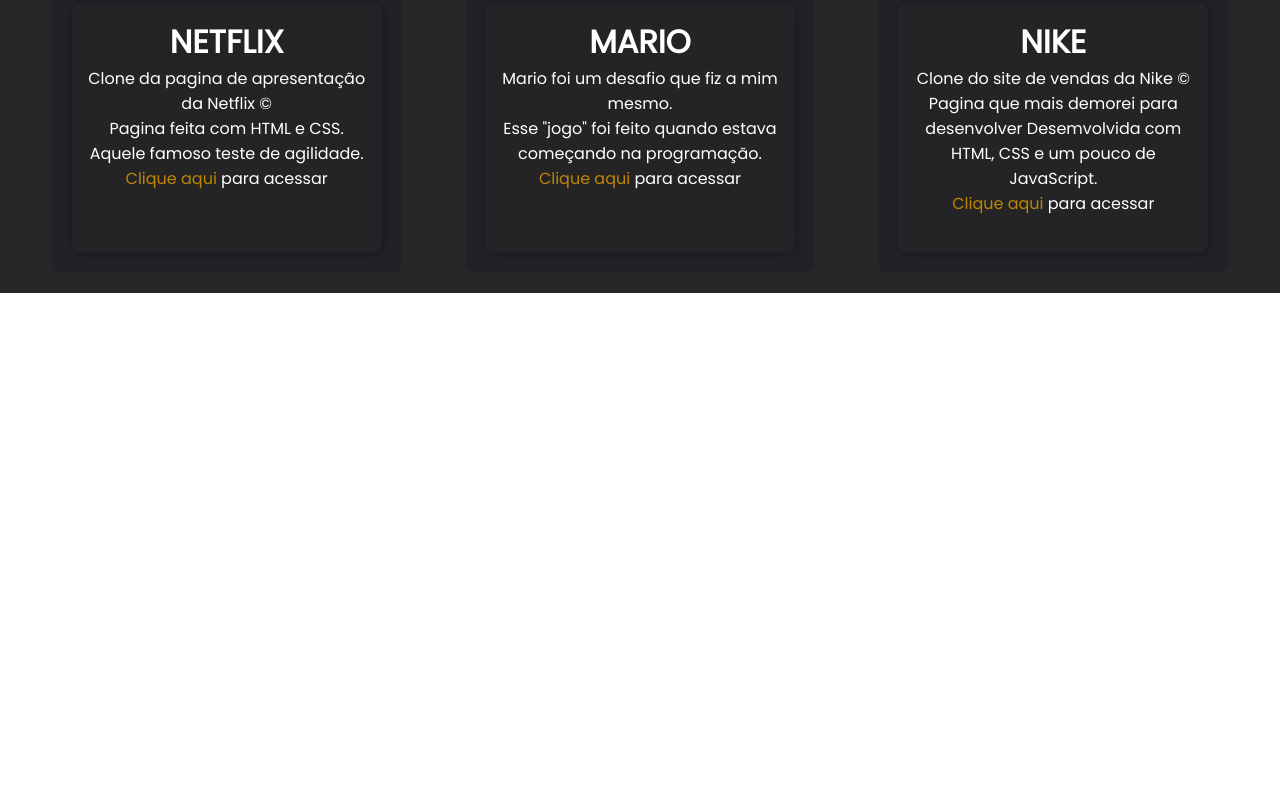
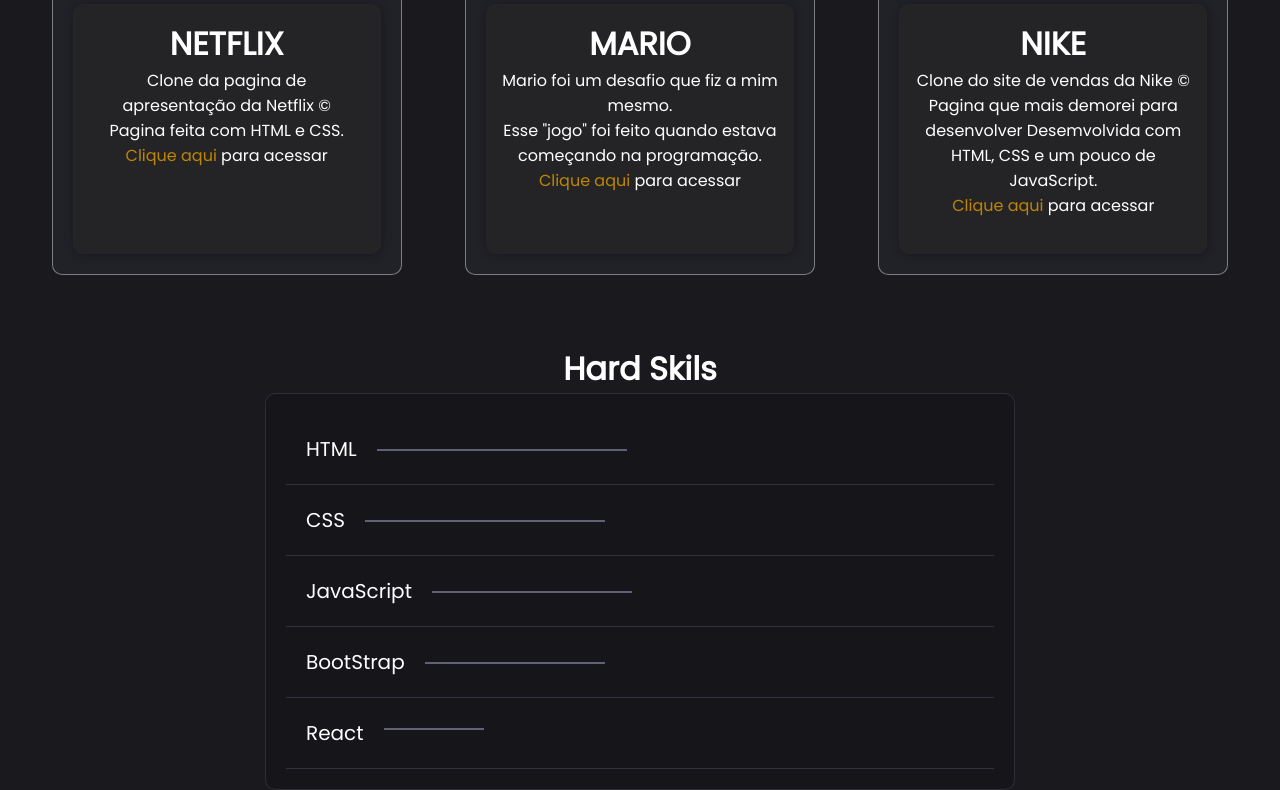
Before and after one commit to Carlos-EduardoCS/carlos-eduardo, a plain HTML site: page index.html in a window 1280 px wide. Shown: the part 1716-2506 px from the top of the page. Before the commit the page ends 2009 px from the top, so only its background shows below. Drawn offline with nearby package versions, Linux system fonts and the light colour scheme.

Commit message:
5nd comit

```diff
--- a/index.html
+++ b/index.html
@@ -8,9 +8,10 @@
     <link rel="stylesheet" href="src/design/mediaquery.css">
     <link rel="stylesheet" href="src/design/page2.css">
     <link rel="stylesheet" href="src/design/page2-mediaq.css">
-    <link rel="stylesheet" href="src/design/page3.css
-    ">
+    <link rel="stylesheet" href="src/design/page3.css">
     <link rel="stylesheet" href="src/design/page3-mediaq.css">
+    <link rel="stylesheet" href="src/design/page4.css">
+    <link rel="stylesheet" href="src/design/page4-mediaq.css">
 
     <link rel="stylesheet" href="https://cdnjs.cloudflare.com/ajax/libs/font-awesome/6.4.2/css/all.min.css"/>
 
@@ -62,7 +63,7 @@
                     <hr class="line1">
                 </div>
                 <div class="more-about" >
-                    Desenvolvedor e Programador Front end, <br>
+                    Desenvolvedor e Programador Front end. <br>
                     <strong>Javascript e React JS </strong> <br>
                     <a class="fisrt-child" href="https://github.com/Carlos-EduardoCS" target="_blank"> Github <i class="fa-brands fa-github fa-sm" style="color: #BE8600;"></i>
                     </a>
@@ -75,14 +76,15 @@
                 <hr class="line2">
                 <div class="breve-apre">
                     <p>
-                        Fala aí, 👋 meu nome é Carlos tenho 17 anos, e sou apaixonado por desafios.
-                        Quer saber mais?
+                        Fala aí, 👋 meu nome é Carlos, tenho 17 anos, e sou desenvolvedor e programador.
                     </p>
                 </div>
                 <a href="https://api.whatsapp.com/send/?phone=5519996643835&text&type=phone_number&app_absent=0" target="_blank">
-                    <button class="btn-class-name">
-                        Fale comigo
-                    </button>
+                    <abbr title="Para projetos clique aqui.">
+                        <button class="btn-class-name">
+                            Fale comigo
+                        </button>
+                    </abbr>
                 </a>
             </div>
             <img  class="carlos-memoji" src="src/imgs/carlos-memoji.png" alt="">
@@ -103,7 +105,9 @@
                         <img class="card-img"
                         src="src/imgs/Humaaans - 2 Characters (3).png" alt="">
                     </div>
-                    <p>Tenho uma otima cuminicação e trabalho em equipe.</p>
+                    <p>Otima cuminicação e trabalho em equipe.<br>
+                        Prezando sempre pela qualidade.
+                    </p>
                 </div>
 
                 <div class="card2">
@@ -119,7 +123,7 @@
                     <div class="card-img">
                         <img class="card-img" src="src/imgs/Humaaans - 1 Character.png" alt="">
                     </div>
-                    <p>Desenvolvimento Mobile focado em Front End</p>
+                    <p>Desenvolvimento Web e Mobile focado em Front End</p>
                 </div>
             </div>
             </div>
@@ -140,7 +144,6 @@
                             <p>
                                 Clone da pagina de apresentação da Netflix &copy; <br>
                                 Pagina feita com HTML e CSS. <br>
-                                Aquele famoso teste de agilidade.
                             </p>
                             <p>
                                 <a href="https://br-sp-netflix.netlify.app/" target="_blank">Clique aqui</a> para acessar
@@ -191,6 +194,37 @@
                 </div>
             </div>
         </div>
+
+        <!--  page4  -->
+        <div id="hard__skils" class="hard_skils">
+            <div class="contaianer__hardskils">
+                <h1>
+                    Hard Skils
+                </h1>
+                <div class="box">
+                    <div class="linguagem">
+                        <p>HTML</p>
+                        <hr class="row">
+                    </div>
+                    <div class="linguagem">
+                        <p>CSS</p>
+                        <hr class="row2">
+                    </div>
+                    <div class="linguagem">
+                        <p>JavaScript</p>
+                        <hr class="row3">
+                    </div>
+                    <div class="linguagem">
+                        <p>BootStrap</p>
+                        <hr class="row4">
+                    </div>
+                    <div class="linguagem">
+                        <p> React </p>
+                        <hr class="row5">
+                    </div>
+                </div>
+            </div>
+        </div>
     </main>
 </body>
 
--- a/src/design/index.css
+++ b/src/design/index.css
@@ -30,7 +30,7 @@
 }
 
 main{
-    background-color: #272727;
+    background-color: #19191e;
 }
 
 .container{
--- a/src/design/mediaquery.css
+++ b/src/design/mediaquery.css
@@ -19,13 +19,13 @@
     .carlos-memoji{
         display: block;
         position: absolute;
-        background-color: #292931;
+        background-color: #15151a;
         padding: 70px;
         border-radius: 50%;
         margin-left: 50%;
         margin-top: 25px;
-        height: 500px;
-        width: 500px;
+        height: 530px;
+        width: 530px;
     }
 
     .guide-buttons{
--- a/src/design/page2-mediaq.css
+++ b/src/design/page2-mediaq.css
@@ -24,7 +24,7 @@
         padding: 50px;
         margin-top: 20px;
         width: 500px;
-        border: 1px solid rgb(243, 240, 240);
+        border: 1px solid rgba(255, 255, 255, 0.412);
         border-radius: 25px;
         background-color: #212128;
         color: #fff;
--- a/src/design/page2.css
+++ b/src/design/page2.css
@@ -19,7 +19,7 @@
     height: 410px;
     padding: 50px;
     margin-top: 20px;
-    border: 1px solid rgb(243, 240, 240);
+    border: 1px solid rgba(255, 255, 255, 0.412);
     border-radius: 25px;
     background-color: #212128;
     color: #fff;
--- a/src/design/page3.css
+++ b/src/design/page3.css
@@ -18,6 +18,7 @@
     margin: 0 auto;
     width: 300px;
     background-color:  #212128;
+    border: 1px solid rgba(255, 255, 255, 0.412);
     border-radius: 10px;
     margin-top: 20px;
 }
@@ -28,6 +29,7 @@
     background-color: #2727278a;
     border-radius: 1px solid #fff;
     height: 250px;
+    border: 1px solid  #2727278a;
     box-shadow: 1px 1px 10px rgba(0, 0, 0, 0.315);
     border-radius: 10px;
 }
--- /dev/null
+++ b/src/design/page4-mediaq.css
@@ -0,0 +1,77 @@
+@charset "UTF-8";
+
+@media screen and (min-width: 916px){
+
+    .contaianer__hardskils{
+        text-align: center;
+    }
+
+    .contaianer__hardskils > h1{
+        margin-top: 50px;
+        color: #Fff;
+    }
+
+    .box{
+        padding: 20px;
+        background-color: #15151a;
+        margin: 0 auto;
+        border: 1px solid #6060774f;
+        border-radius: 10px;
+        height: 3;
+        width: 750px;
+    }
+
+    .linguagem{
+        padding: 20px;
+        border-bottom: 1px solid #60607762;
+    }
+
+    .linguagem > p{
+        font-size: 20px;
+        color: #fff;
+    }
+
+    .row{
+        margin-top: 15px;
+        margin-left: 20px;
+        width: 250px;
+        height: 1px;
+        border: 1px solid #606077 ;
+    }
+
+    .linguagem{
+        display: flex;
+    }
+
+    .row2{
+        margin-top: 15px;
+        margin-left: 20px;
+        width: 240px;
+        height: 1px;
+        border: 1px solid #606077 ;
+    }
+
+    .row3{
+        margin-top: 15px;
+        margin-left: 20px;
+        width: 200px;
+        height: 1px;
+        border: 1px solid #606077 ;
+    }
+
+    .row4{
+        margin-top: 15px;
+        margin-left: 20px;
+        width: 180px;
+        height: 1px;
+        border: 1px solid #606077 ;
+    }
+
+    .row5{
+        margin-top: 15  px;
+        margin-left: 20px;
+        width: 100px;
+        height: 1px;
+        border: 1px solid #606077 ;
+    }
+}
--- /dev/null
+++ b/src/design/page4.css
@@ -0,0 +1,71 @@
+@charset "UTF-8";
+
+.contaianer__hardskils{
+    text-align: center;
+}
+
+.contaianer__hardskils > h1{
+    margin-top: 50px;
+    color: #Fff;
+}
+
+.box{
+    padding: 20px;
+    background-color: #15151a;
+    margin: 0 auto;
+    border-radius: 10px;
+    width: 350px;
+}
+
+.linguagem > p{
+    color: #fff;
+}
+
+.linguagem{
+    padding: 15px;
+    border-bottom: 1px solid #60607762;
+}
+
+.row{
+    margin-top: 10px;
+    margin-left: 20px;
+    width: 250px;
+    height: 1px;
+    border: 1px solid #606077 ;
+}
+
+.linguagem{
+    display: flex;
+}
+
+.row2{
+    margin-top: 10px;
+    margin-left: 20px;
+    width: 240px;
+    height: 1px;
+    border: 1px solid #606077 ;
+}
+
+.row3{
+    margin-top: 10px;
+    margin-left: 20px;
+    width: 200px;
+    height: 1px;
+    border: 1px solid #606077 ;
+}
+
+.row4{
+    margin-top: 10px;
+    margin-left: 20px;
+    width: 180px;
+    height: 1px;
+    border: 1px solid #606077 ;
+}
+
+.row5{
+    margin-top: 10px;
+    margin-left: 20px;
+    width: 100px;
+    height: 1px;
+    border: 1px solid #606077 ;
+}
--- a/src/scripts/ScrollReveal.js
+++ b/src/scripts/ScrollReveal.js
@@ -113,3 +113,9 @@
     origin: 'top',
     duration: 1000,
 });
+
+sr.reveal('.box', {
+    delay: 1000,
+    origin: 'bottom',
+    duration: 1000,
+});
```
